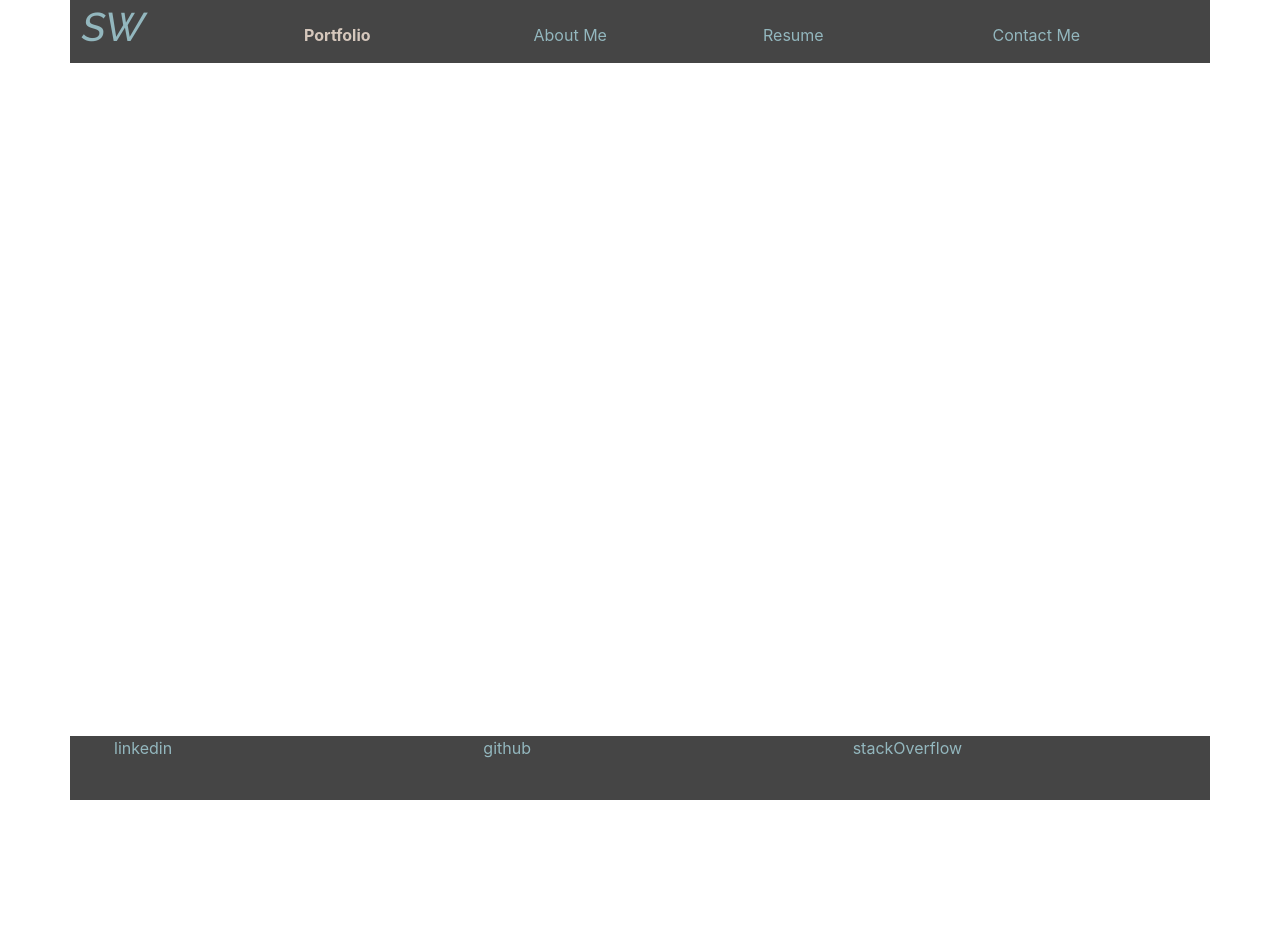
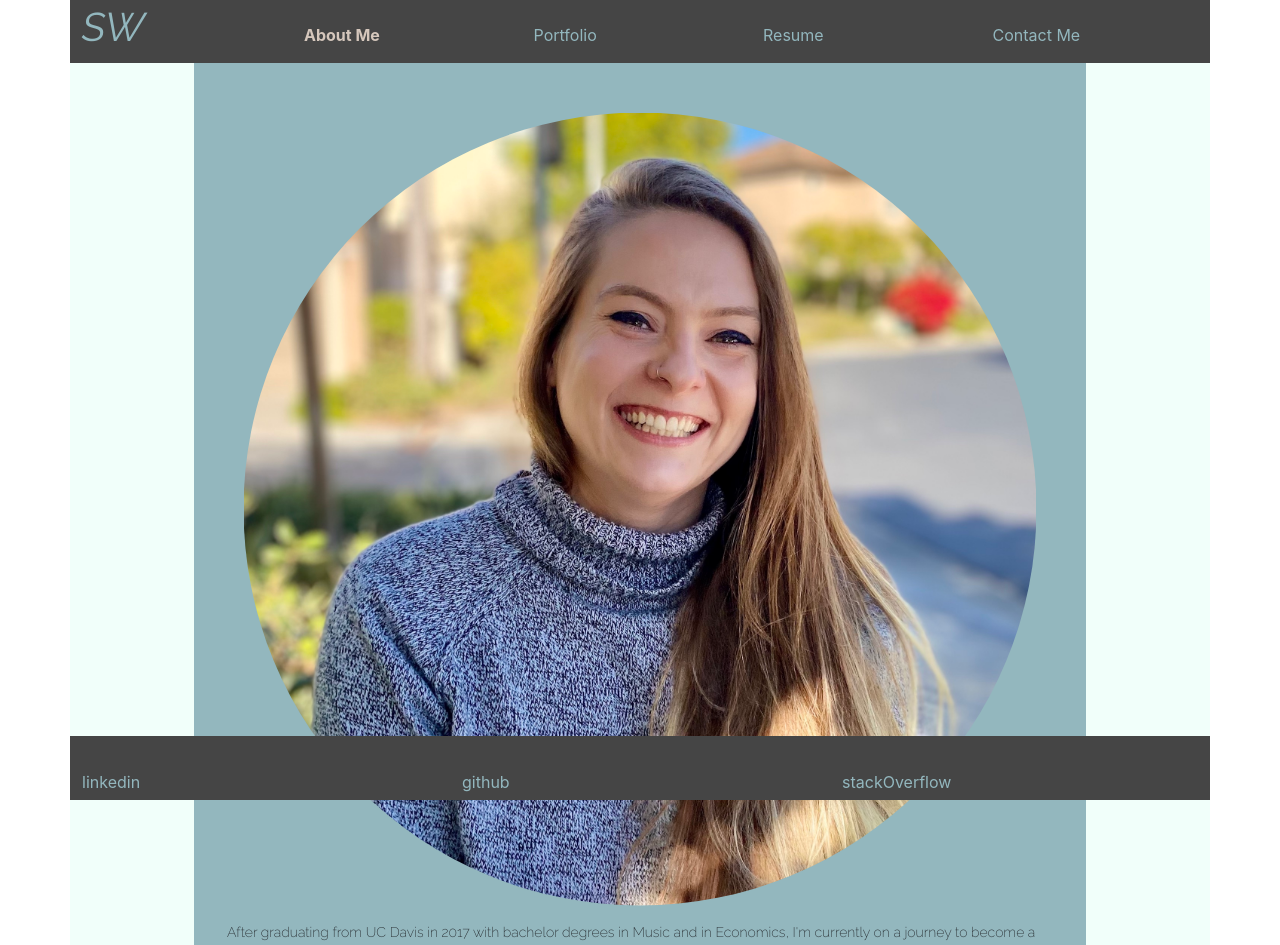
Before and after one commit to sydneywalcoff/sydneywalcoff, a React (Create React App) app: page / in a window 1280 px wide. Shown: the top 945 px of the page. Before the commit the page ends 800 px from the top, so only its background shows below. Built offline with nearby package versions, Linux system fonts and the light colour scheme.

Commit message:
basic about section lookin ok

```diff
--- a/src/App.css
+++ b/src/App.css
@@ -1,5 +1,4 @@
-@import url('https://fonts.googleapis.com/css2?family=Raleway:ital,wght@1,500&display=swap');
-
+@import url('https://fonts.googleapis.com/css2?family=Raleway:ital,wght@0,200;1,400&display=swap');
 :root {
     --blue: #93B7BE;
     --pale-mint: #F1FFFA;
@@ -13,6 +12,15 @@
     padding: 0 0;
 }
 
+.main-bg {
+    background-color: var(--pale-mint);
+}
+
+p {
+    font-family: 'Raleway', sans-serif;
+    font-weight: 200;
+}
+
 /* header */
 header {
     background-color: var(--onyx);
@@ -20,6 +28,8 @@ header {
 
 .initials {
     font-family: 'Raleway', sans-serif;
+    font-weight: 400;
+    font-style: italic;
     color: var(--blue);
     align-self: center;
 }
@@ -39,6 +49,24 @@ li {
     font-weight: bold;
 }
 
+/* about me */
+.about-me {
+    width: 80%;
+    background-color: var(--blue);
+    justify-self: center;
+    padding: 3%;
+}
+
+.about-me img {
+    max-width: 100%;
+    border-radius: 50%;
+    padding: 2% 2%;
+}
+
+.about-me p {
+    font-size: 14px;
+}
+
 /* footer */
 footer {
     background-color: var(--onyx);
@@ -46,9 +74,15 @@ footer {
     align-items: center;
 }
 
+footer ul {
+    padding-left: 0;
+}
+
+footer li.col {
+    padding-top: 3%;
+}
+
 footer a {
     color: var(--blue);
     text-decoration: none;
 }
-
-footer ul a {}
--- a/src/App.js
+++ b/src/App.js
@@ -2,11 +2,12 @@ import React, { useState } from "react";
 import './App.css';
 import Header from "./components/Header";
 import Footer from './components/Footer';
+import About from './components/About';
 
 function App() {
   const [titles] = useState([
+    { name: 'About Me' },
     { name: 'Portfolio' },
-    { name: 'About Me' },
     { name: 'Resume' },
     { name: 'Contact Me' }
   ]);
@@ -15,7 +16,7 @@ function App() {
   console.log('current title: ', currentTitle.name);
 
   return (
-    <div className="container">
+    <div className="container main-bg">
       <Header
         titles = {titles}
         setCurrentTitle = {setCurrentTitle}
@@ -23,7 +24,7 @@ function App() {
       ></Header>
       <main>
       {/* portfolio >> project */}
-      {/* about */}
+        <About />
       {/* conditional contact form */}
       </main>
       <Footer />
--- a/src/components/About/index.js
+++ b/src/components/About/index.js
@@ -1 +1,15 @@
 import React from 'react';
+import photo from '../../img/about-me.jpg';
+
+const About = () => {
+    return (
+        <div className="about-me container">
+            <img src={photo} alt="Sydney smiling in a grey turtleneck" className="col" />
+            <p>After graduating from UC Davis in 2017 with bachelor degrees in Music and in Economics, I'm currently on a journey to become a fullstack developer.</p>
+
+            <p>When not learning a new programming language, I can be found making music, playing with my dog, Liba, or snowboarding.</p>
+        </div>
+    );
+};
+
+export default About;
```
Also changed, not shown: src/img/about-me.jpg (added).
